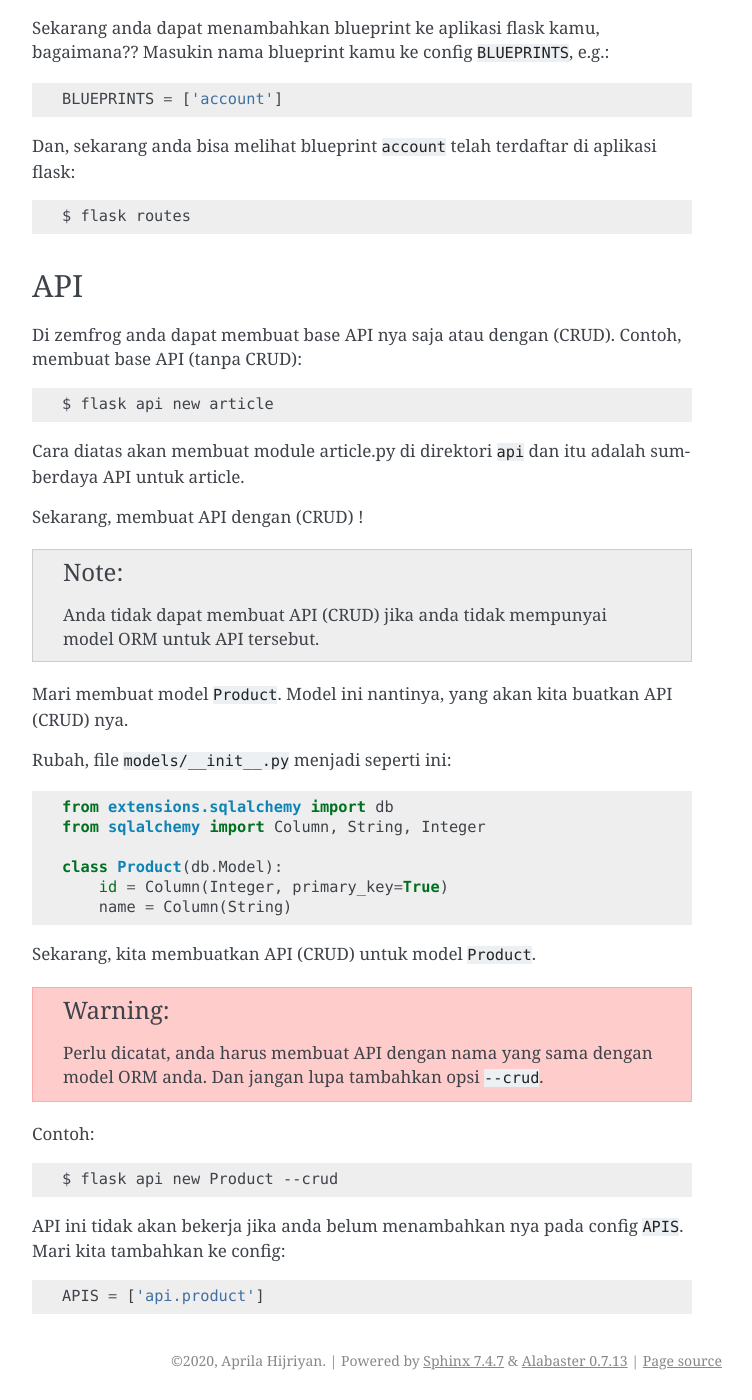
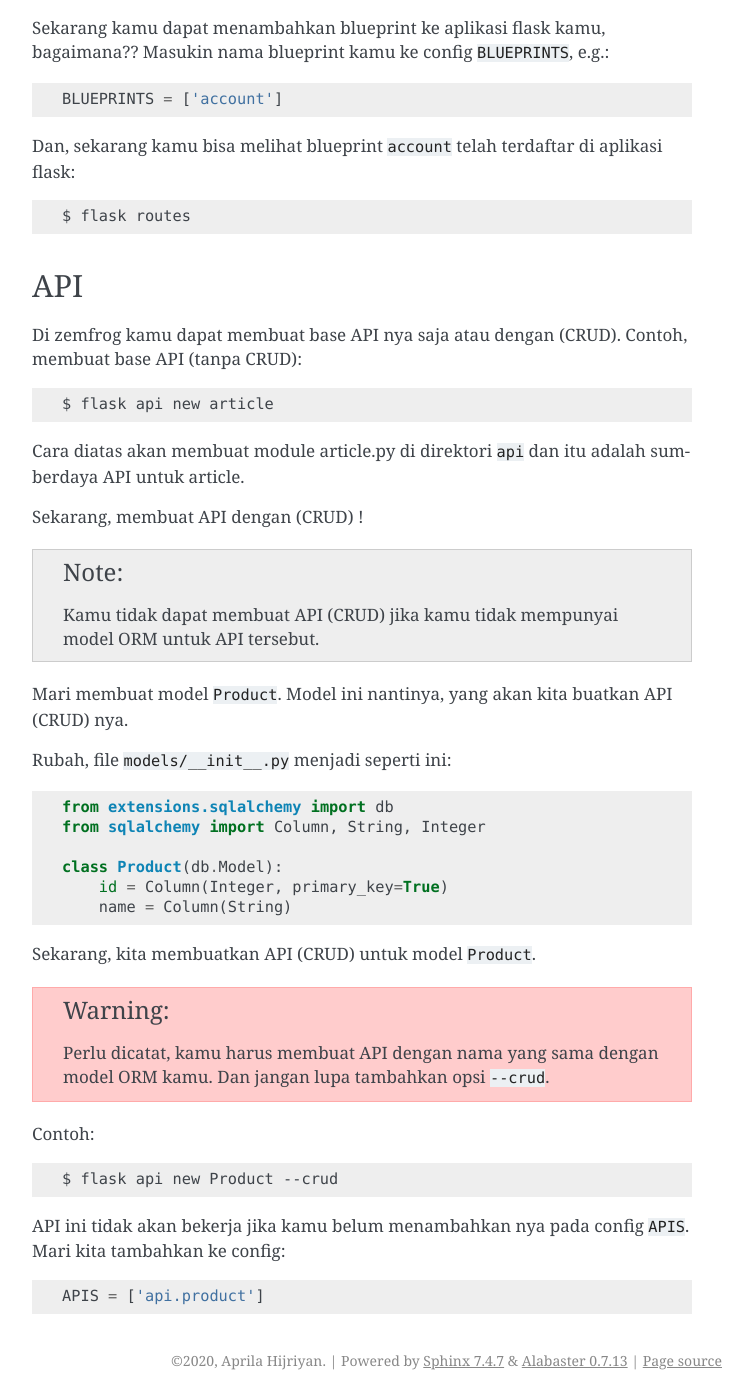
Before and after one commit to zemfrog/zemfrog, a Sphinx documentation site: the page built from docs/usage.rst, in a window 1280 px wide and 1400 px high, scrolled down 1300 px. Shown: the whole window, without its empty margins (388-1140 px from the left). Built offline with Sphinx 7.4.7, drawn with Linux system fonts in a browser that asks for light colours.

Commit message:
🐛 FIX:  doc

```diff
--- a/docs/usage.rst
+++ b/docs/usage.rst
@@ -63,12 +63,12 @@ Daftarkan fungsi view ke blueprint.
         ('/logout', views.logout, ['POST'])
     ]
 
-Sekarang anda dapat menambahkan blueprint ke aplikasi flask kamu, bagaimana??
+Sekarang kamu dapat menambahkan blueprint ke aplikasi flask kamu, bagaimana??
 Masukin nama blueprint kamu ke config ``BLUEPRINTS``, e.g.::
 
     BLUEPRINTS = ['account']
 
-Dan, sekarang anda bisa melihat blueprint ``account`` telah terdaftar di aplikasi flask::
+Dan, sekarang kamu bisa melihat blueprint ``account`` telah terdaftar di aplikasi flask::
 
     $ flask routes
 
@@ -76,7 +76,7 @@ Dan, sekarang anda bisa melihat blueprint ``account`` telah terdaftar di aplikas
 API
 ^^^
 
-Di zemfrog anda dapat membuat base API nya saja atau dengan (CRUD).
+Di zemfrog kamu dapat membuat base API nya saja atau dengan (CRUD).
 Contoh, membuat base API (tanpa CRUD)::
 
     $ flask api new article
@@ -87,7 +87,7 @@ Sekarang, membuat API dengan (CRUD) !
 
 .. note::
 
-    Anda tidak dapat membuat API (CRUD) jika anda tidak mempunyai model ORM untuk
+    Kamu tidak dapat membuat API (CRUD) jika kamu tidak mempunyai model ORM untuk
     API tersebut.
 
 Mari membuat model ``Product``. Model ini nantinya, yang akan kita buatkan API (CRUD) nya.
@@ -105,14 +105,14 @@ Sekarang, kita membuatkan API (CRUD) untuk model ``Product``.
 
 .. warning::
 
-    Perlu dicatat, anda harus membuat API dengan nama yang sama dengan model ORM anda.
+    Perlu dicatat, kamu harus membuat API dengan nama yang sama dengan model ORM kamu.
     Dan jangan lupa tambahkan opsi ``--crud``.
 
 Contoh::
 
     $ flask api new Product --crud
 
-API ini tidak akan bekerja jika anda belum menambahkan nya pada config ``APIS``.
+API ini tidak akan bekerja jika kamu belum menambahkan nya pada config ``APIS``.
 Mari kita tambahkan ke config::
 
     APIS = ['api.product']
```
